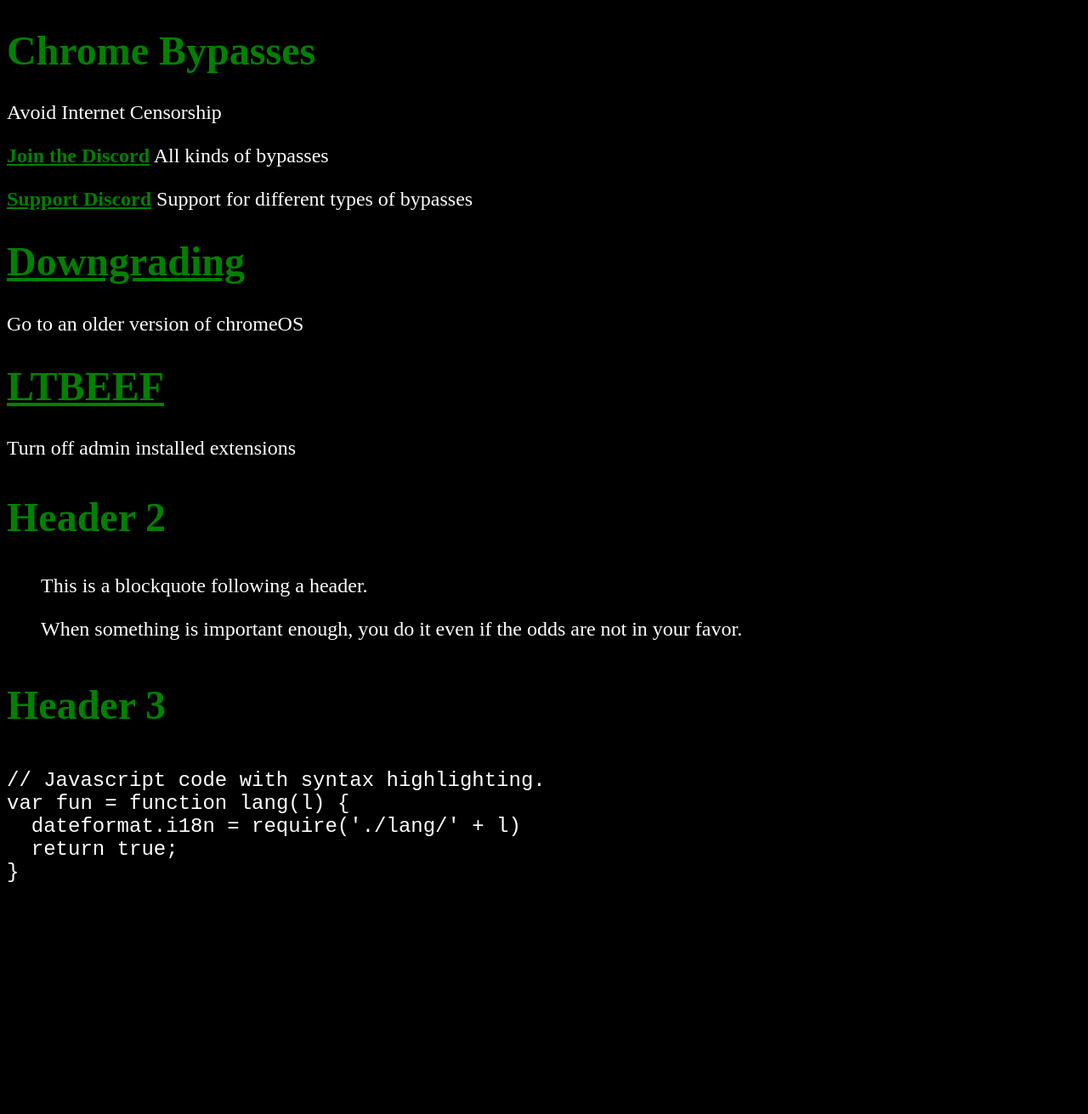
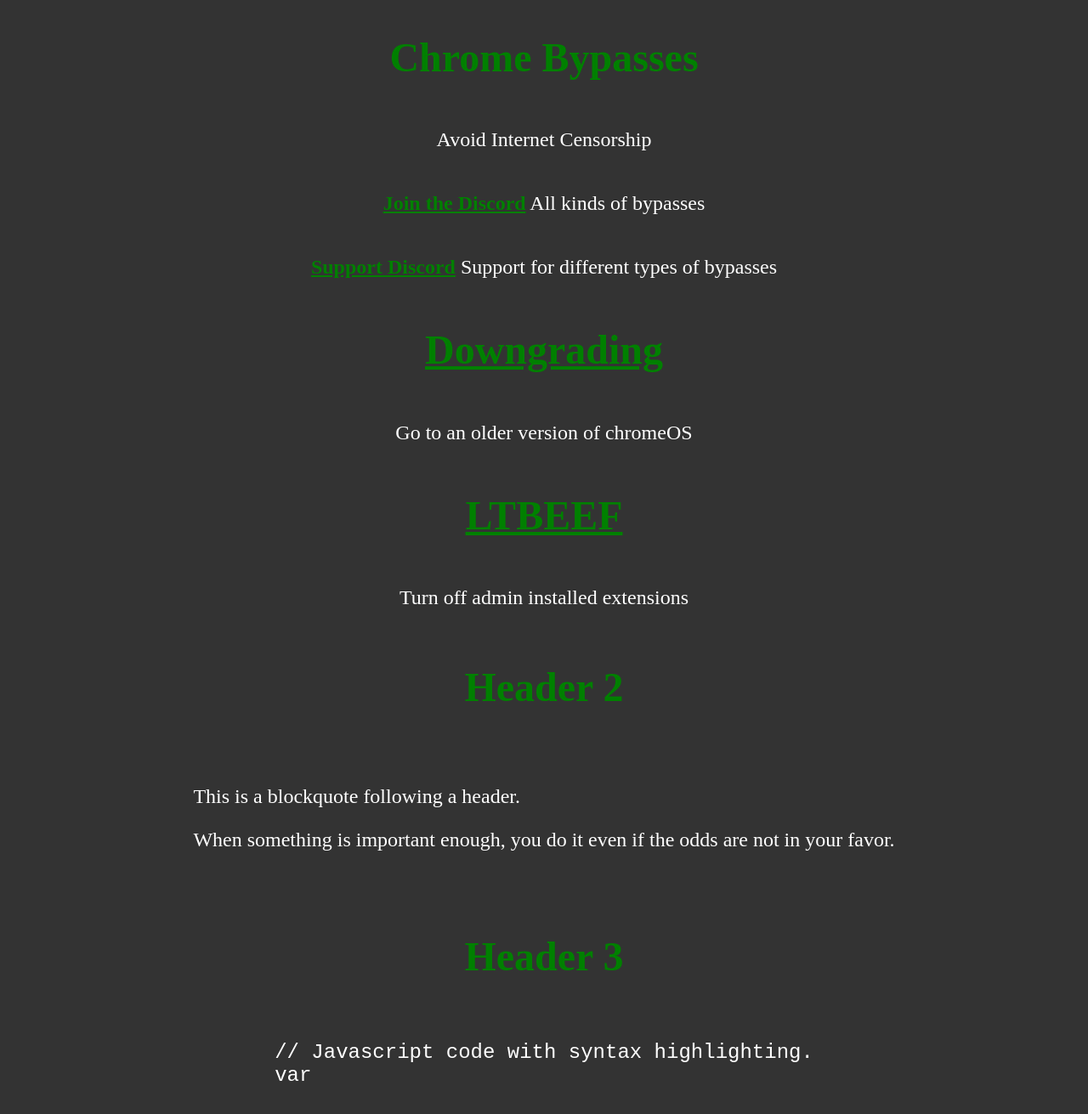
Before and after one commit to fruvs/fruvz, a Jekyll site: the page index.html, which Jekyll copies as it is, in a window 1280 px wide. Shown: the whole page at 85% size. Built offline with Jekyll 4.4.1, drawn with Linux system fonts in a browser that asks for light colours; before the commit the page ends 1064 px from its top, so only the background shows below that.

Commit message:
Update index.html

```diff
--- a/index.html
+++ b/index.html
@@ -1,11 +1,16 @@
 <!DOCTYPE html>
 <html>
   <head>
-    <title>Chrome Bypasses</title>
+    <title>My Website</title>
     <style>
       body {
-        background-color: black;
+        background-color: #333333;
         color: white;
+        display: flex;
+        flex-direction: column;
+        align-items: center;
+        justify-content: center;
+        min-height: 100vh;
       }
       h1, h2, h3 {
         color: green;
@@ -63,11 +68,4 @@
     </blockquote>
     <h3 id="header-3">Header 3</h3>
     <pre><code class="lang-js"><span class="hljs-comment">// Javascript code with syntax highlighting.</span>
-<span class="hljs-keyword">var</span> <span class="hljs-function"><span class="hljs-keyword">fun</span> = function <span class="hljs-title">lang</span><span class="hljs-params">(l)</span></span> {
-  dateformat.i18n = require(<span class="hljs-string">'./lang/'</span> + l)
-  <span class="hljs-keyword">return</span> <span class="hljs-literal">true</span>;
-}
-</code></pre>
-    <pre><code class="lang-ruby"></code></pre>
-  </body>
-</html>
+<span class="hljs-keyword">var</span> <span class="hljs-function"><span class="hljs-keyword
```
